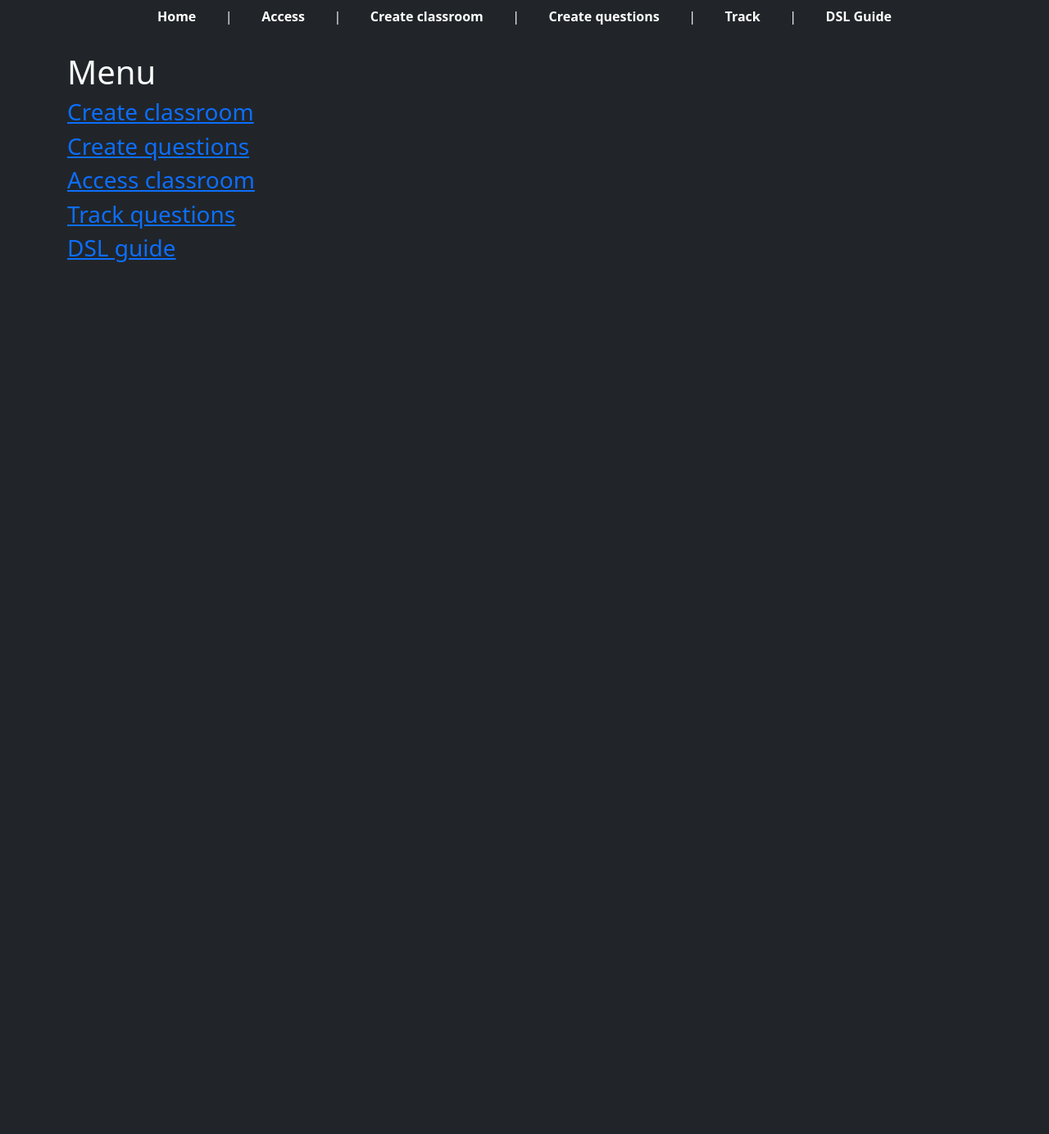
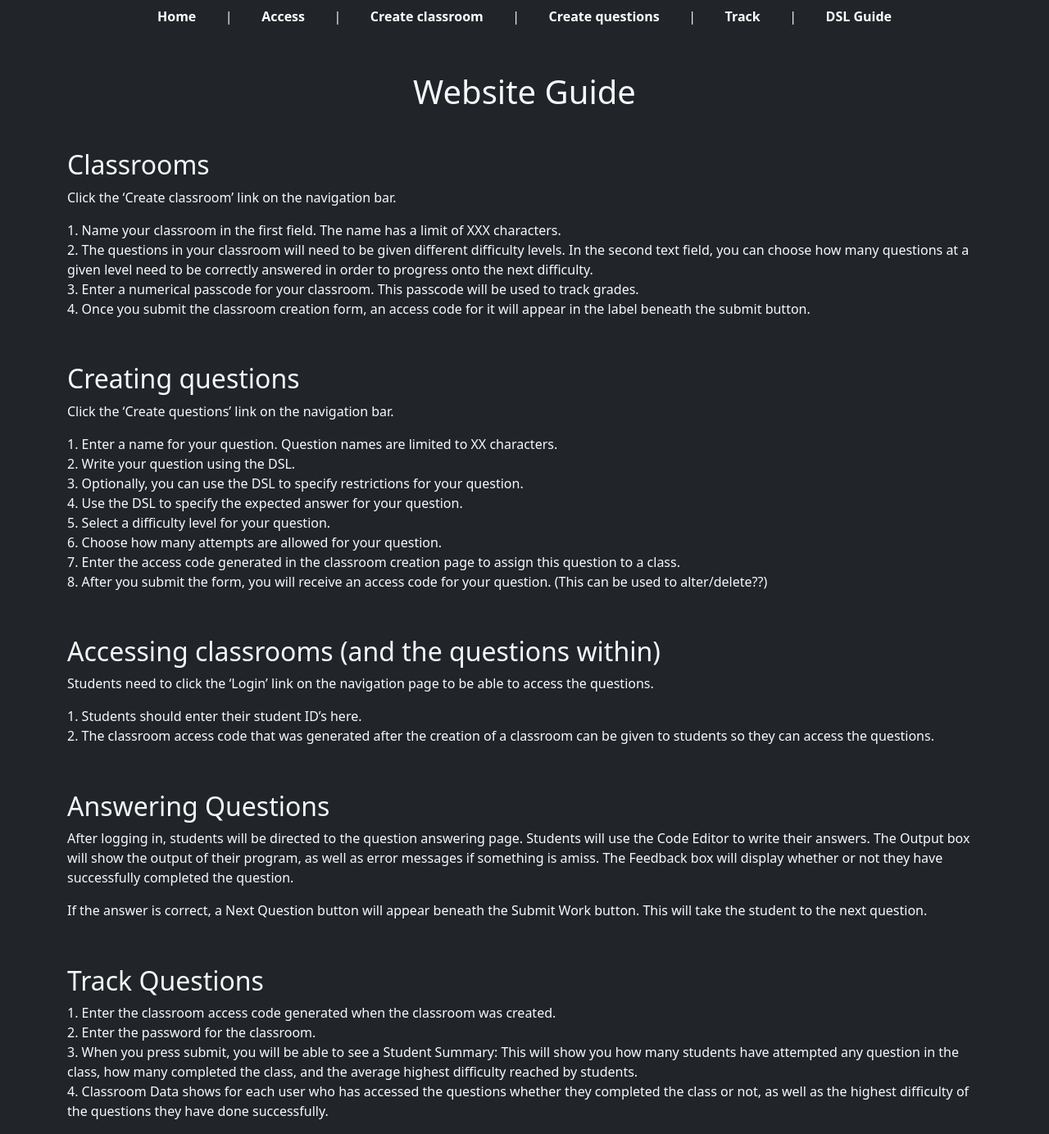
Before and after one commit to asalonna/finalProject, a Django app: page / in a window 1280 px wide. Shown: the whole page at 82% size. Before the commit the page ends 320 px from the top, so only its background shows below. Run offline with Django 4.2, Linux system fonts and the light colour scheme; some libraries are stand-ins or nearby versions.

Commit message:
Added website guide

```diff
--- a/base/templates/base/index.html
+++ b/base/templates/base/index.html
@@ -25,8 +25,9 @@
 <body class="bg-dark text-light">
     {% include 'base/navbar.html' %}
     <div class="container bg-dark text-light">
+        <style> ol {list-style-position: inside;}</style>
         <div class="row gx-4">
-            <h1 class="mt-4">Menu</h1>
+            <!-- <h1 class="mt-4">Menu</h1>
                 <h3><a href="create_classroom">Create classroom</a></h3>
                 <br>
                 <h3><a href="create_question">Create questions</a></h3>
@@ -35,8 +36,45 @@
                 <br>
                 <h3><a href="track">Track questions</a></h3>
                 <br>
-                <h3><a href="">DSL guide</a></h3>
+                <h3><a href="">DSL guide</a></h3> -->
+            <h1 style="text-align: center;"><br>Website Guide</h1>
+            <h2><br>Classrooms</h2>
+            <p>Click the ‘Create classroom’ link on the navigation bar.</p>
+            <ol>
+                <li>Name your classroom in the first field. The name has a limit of XXX characters.</li>
+                <li>The questions in your classroom will need to be given different difficulty levels. In the second text field, you can choose how many questions at a given level need to be correctly answered in order to progress onto the next difficulty.</li>
+                <li>Enter a numerical passcode for your classroom. This passcode will be used to track grades.</li>
+                <li>Once you submit the classroom creation form, an access code for it will appear in the label beneath the submit button.</li>
+            </ol>
+            <h2><br>Creating questions</h2>
+            <p>Click the ‘Create questions’ link on the navigation bar.</p>
+            <ol>
+                <li>Enter a name for your question. Question names are limited to XX characters.</li>
+                <li>Write your question using the DSL.</li>
+                <li>Optionally, you can use the DSL to specify restrictions for your question.</li>
+                <li>Use the DSL to specify the expected answer for your question.</li>
+                <li>Select a difficulty level for your question.</li>
+                <li>Choose how many attempts are allowed for your question.</li>
+                <li>Enter the access code generated in the classroom creation page to assign this question to a class.</li>
+                <li>After you submit the form, you will receive an access code for your question. (This can be used to alter/delete??)</li>
+            </ol>
 
+            <h2><br>Accessing classrooms (and the questions within)</h2>
+            <p>Students need to click the ‘Login’ link on the navigation page to be able to access the questions.</p>
+            <ol>
+                <li>Students should enter their student ID’s here.</li>
+                <li>The classroom access code that was generated after the creation of a classroom can be given to students so they can access the questions.</li>
+            </ol>
+            <h2><br>Answering Questions</h2>
+            <p>After logging in, students will be directed to the question answering page. Students will use the Code Editor to write their answers. The Output box will show the output of their program, as well as error messages if something is amiss. The Feedback box will display whether or not they have successfully completed the question.</p>
+            <p>If the answer is correct, a Next Question button will appear beneath the Submit Work button. This will take the student to the next question.</p>
+            <h2><br>Track Questions</h2>
+            <ol>
+                <li>Enter the classroom access code generated when the classroom was created.</li>
+                <li>Enter the password for the classroom.</li>
+                <li>When you press submit, you will be able to see a Student Summary: This will show you how many students have attempted any question in the class, how many completed the class, and the average highest difficulty reached by students.</li>
+                <li>Classroom Data shows for each user who has accessed the questions whether they completed the class or not, as well as the highest difficulty of the questions they have done successfully.</li>
+            </ol>
         </div>
     </div>
     <script
```
